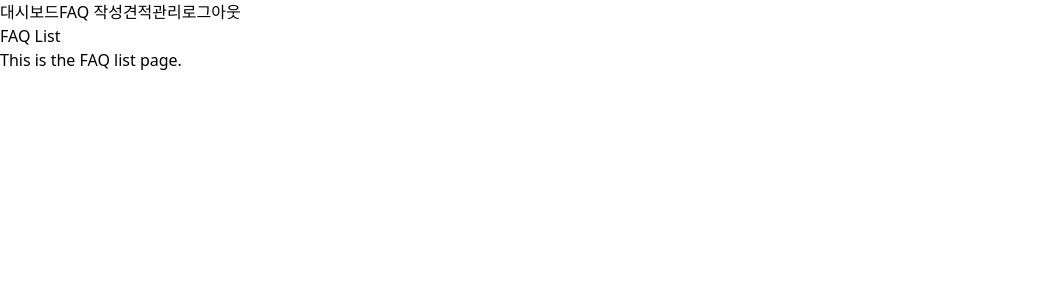
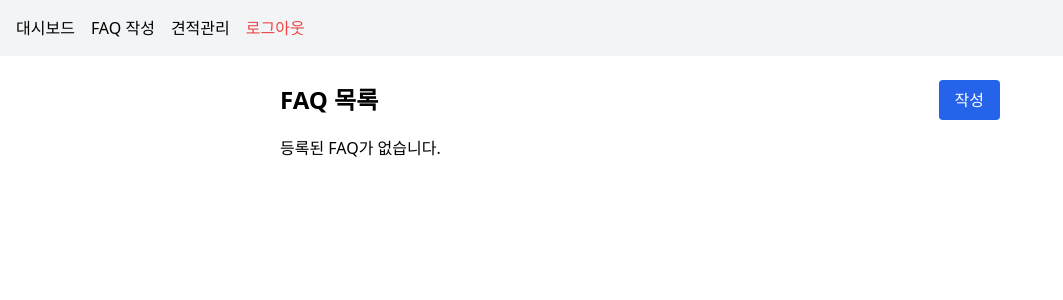
Before and after one commit to scvgong/FullStack_Cleaning_Service, a React (Vite) app in the folder Frontend/: page /admin/faqs in a window 1280 px wide. Shown: the top 300 px of the page, without its empty margins (0-1063 px from the left). Built offline with nearby package versions, Linux system fonts and the light colour scheme.

Commit message:
페이지 route

```diff
--- a/Frontend/src/App.jsx
+++ b/Frontend/src/App.jsx
@@ -68,6 +68,7 @@ function App() {
         {/* 사업자용 Routes */}
         <Route path="business" element={<BizLayout />}>
           <Route path="login" element={<AuthLogin />} />
+          <Route path="/business/login" element={<AuthLogin />} />
           <Route path="dashboard" element={<BusinessDashboard />} />
           <Route path="quotes" element={<BusinessQuoteList />} />
           <Route path="quotes/:id" element={<BusinessQuoteDetail />} />
--- a/Frontend/src/api/adminApi.js
+++ b/Frontend/src/api/adminApi.js
@@ -20,7 +20,7 @@ export const fetchAdminQuotes = async () => {
   return response.data;
 };
 
-export async function createFaq(token, question, answer){
+export async function createFaq(token, question, answer) {
   const res = await axios.post(
     `${BASE_URL}/faqs`,
     { question, answer },
@@ -32,3 +32,10 @@ export async function createFaq(token, question, answer){
   );
   return res.data;
 }
+
+export const fetchFaqs = async (token) => {
+  const res = await axios.get(`${BASE_URL}/faqs`, {
+    headers: { Authorization: `Bearer ${token}` },
+  });
+  return res.data; // [{ id, question, answer, createdAt }, …]
+};
--- a/Frontend/src/components/AdminHeader.jsx
+++ b/Frontend/src/components/AdminHeader.jsx
@@ -1,15 +1,18 @@
 import { Link, useNavigate } from "react-router-dom";
 export default function AdminHeader() {
+  const navigate = useNavigate();
   const logout = () => {
     localStorage.removeItem("adminToken");
     navigate("/admin/login");
   };
   return (
-    <header>
+    <header className="p-4 bg-gray-100 flex space-x-4">
       <Link to="/admin/dashboard">대시보드</Link>
-      <Link to="/admin/faqs/create">FAQ 작성</Link>
+      <Link to="/admin/faqs">FAQ 작성</Link>
       <Link to="/admin/quotes">견적관리</Link>
-      <button onClick={logout}>로그아웃</button>
+      <button onClick={logout} className="ml-auto text-red-500">
+        로그아웃
+      </button>
     </header>
   );
 }
--- a/Frontend/src/components/BizHeader.jsx
+++ b/Frontend/src/components/BizHeader.jsx
@@ -1,15 +1,18 @@
 // src/components/BizHeader.jsx    (사업자용)
 import { Link, useNavigate } from "react-router-dom";
 export default function BizHeader() {
+  const navigate = useNavigate();
   const logout = () => {
     localStorage.removeItem("businessToken");
-    navigate("/admin/login");
+    navigate("/business/login");
   };
   return (
-    <header>
+    <header className="p-4 bg-gray-100 flex space-x-4">
       <Link to="/business/dashboard">대시보드</Link>
       <Link to="/business/quotes">견적목록</Link>
-      <button onClick={logout}>로그아웃</button>
+      <button onClick={logout} className="ml-auto text-red-500">
+        로그아웃
+      </button>
     </header>
   );
 }
--- a/Frontend/src/pages/admin/FaqList.jsx
+++ b/Frontend/src/pages/admin/FaqList.jsx
@@ -1,11 +1,46 @@
+// src/pages/admin/FaqList.jsx
+import { useEffect, useState } from "react";
+import { fetchFaqs } from "../../api/adminApi";
+import { useNavigate } from "react-router-dom";
+
 const FaqList = () => {
-    return (
-        <div>
-        <h1>FAQ List</h1>
-        <p>This is the FAQ list page.</p>
-        {/* Add your FAQ list content here */}
-        </div>
-    );
-}
+  const [faqs, setFaqs] = useState([]);
+  const navigate = useNavigate();
+  const token = localStorage.getItem("adminToken");
+
+  useEffect(() => {
+    if (!token) return;
+    fetchFaqs(token).then(setFaqs).catch(console.error);
+  }, [token]);
+
+  return (
+    <div className="p-6 max-w-3xl mx-auto">
+      <div className="flex justify-between items-center mb-4">
+        <h2 className="text-2xl font-bold">FAQ 목록</h2>
+        <button
+          onClick={() => navigate("/admin/faqs/create")}
+          className="px-4 py-2 bg-blue-600 text-white rounded"
+        >
+          작성
+        </button>
+      </div>
+      {faqs.length === 0 ? (
+        <p>등록된 FAQ가 없습니다.</p>
+      ) : (
+        <ul className="space-y-3">
+          {faqs.map((f) => (
+            <li key={f.id} className="border p-4 rounded hover:bg-gray-50">
+              <p className="font-medium">{f.question}</p>
+              <p className="text-gray-700 mt-1">{f.answer}</p>
+              <p className="text-xs text-gray-500 mt-2">
+                등록일: {new Date(f.createdAt).toLocaleString()}
+              </p>
+            </li>
+          ))}
+        </ul>
+      )}
+    </div>
+  );
+};
 
 export default FaqList;
```
